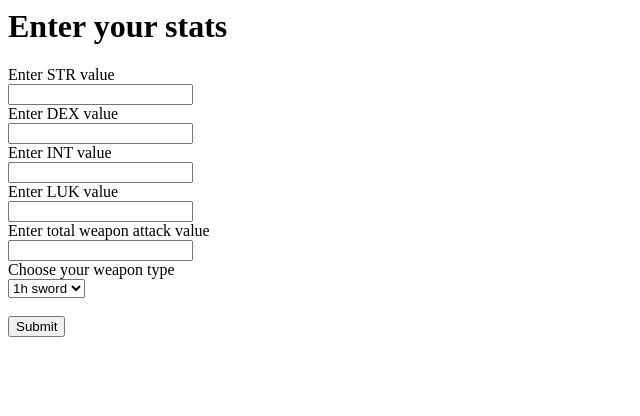
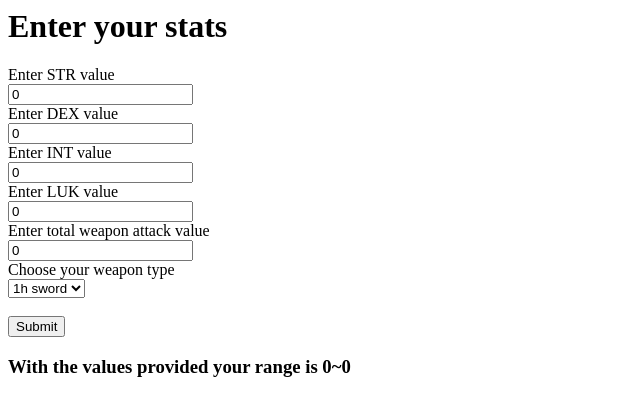
Before and after one commit to Nayuken/MSPS-stat-calculator, a Flask app: page / in a window 1280 px wide. Shown: the top 416 px of the page, without its empty margins (0-640 px from the left). Run offline with Flask 3, Linux system fonts and the light colour scheme.

Commit message:
Addition of Javascript to actually display the range calculation without loading a new page. this required minor form validation as well as setting default values to be able to properly work. (Will look in to better implementation later)

```diff
--- a/flask_calc.py
+++ b/flask_calc.py
@@ -1,3 +1,5 @@
+import json
+
 from flask import Flask, render_template, request,session
 import weaponformulas
 
@@ -6,7 +8,7 @@ app= Flask(__name__)
 """index page"""
 @app.route("/", methods = ["GET", "POST"])
 def index():
-
+    range = {}
     if request.method == "POST":
         web_str = int(request.form.get("str"))
         web_dex = int(request.form.get("dex"))
@@ -17,5 +19,6 @@ def index():
         castella = weaponformulas.Weaponformula(web_str, web_dex, web_int,
                                                 web_luk, web_wpattk,
                                                 web_wptype)
-        return castella.weapon_calc()
-    return render_template('index.html')
+        range = {"Range": castella.weapon_calc()}
+    calculation = json.dumps(range)
+    return render_template('index.html', calculation=calculation)
--- a/templates/index.html
+++ b/templates/index.html
@@ -5,21 +5,21 @@
 <body>
 
 <h1>Enter your stats</h1>
-<form action="{{url_for('index')}}" method="post">
+<form id="calcForm" action="{{url_for('index')}}" method="post" >
     <label for="str">Enter STR value</label><br>
-    <input type="number" id="str" name="str" min="0"><br>
+    <input type="number" id="str" name="str" min="0" value="0"><br>
 
     <label for="dex">Enter DEX value</label><br>
-    <input type="number" id="dex" name="dex" min="0"><br>
+    <input type="number" id="dex" name="dex" min="0" value="0"><br>
 
     <label for="int">Enter INT value</label><br>
-    <input type="number" id="int" name="int" min="0"><br>
+    <input type="number" id="int" name="int" min="0" value="0"><br>
 
     <label for="luk">Enter LUK value</label><br>
-    <input type="number" id="luk" name="luk" min="0"><br>
+    <input type="number" id="luk" name="luk" min="0" value="0"><br>
 
     <label for="wp_attk">Enter total weapon attack value</label><br>
-    <input type="number" id="wp_attk" name="wp_attk" min="0"><br>
+    <input type="number" id="wp_attk" name="wp_attk" min="0" value="0"><br>
 
     <label for="weapon_type">Choose your weapon type</label><br>
     <select name="weapon_type" id="weapon_type">
@@ -40,9 +40,25 @@
     </select><br><br>
 
      <input type="submit" value="Submit">
-
-
 </form>
-
+<h3 id="result">With the values provided your range is 0~0</h3>
+{% block javascript %}
+    <script>
+        calcForm.addEventListener('submit', (e) => {
+            e.preventDefault();
+            if (str.value > 0 && dex.value >0 && int.value > 0 && luk.value > 0 && wp_attk.value > 0) {
+                calcForm.submit()
+            } else {
+                console.log("invalid request");
+            }
+        });
+        calculation = JSON.parse({{ calculation | tojson }})
+        if (calculation.Range === undefined){
+            //pass
+        } else {
+            document.getElementById("result").innerHTML = calculation.Range;
+        }
+    </script>
+{% endblock %}
 </body>
 </html>
```
